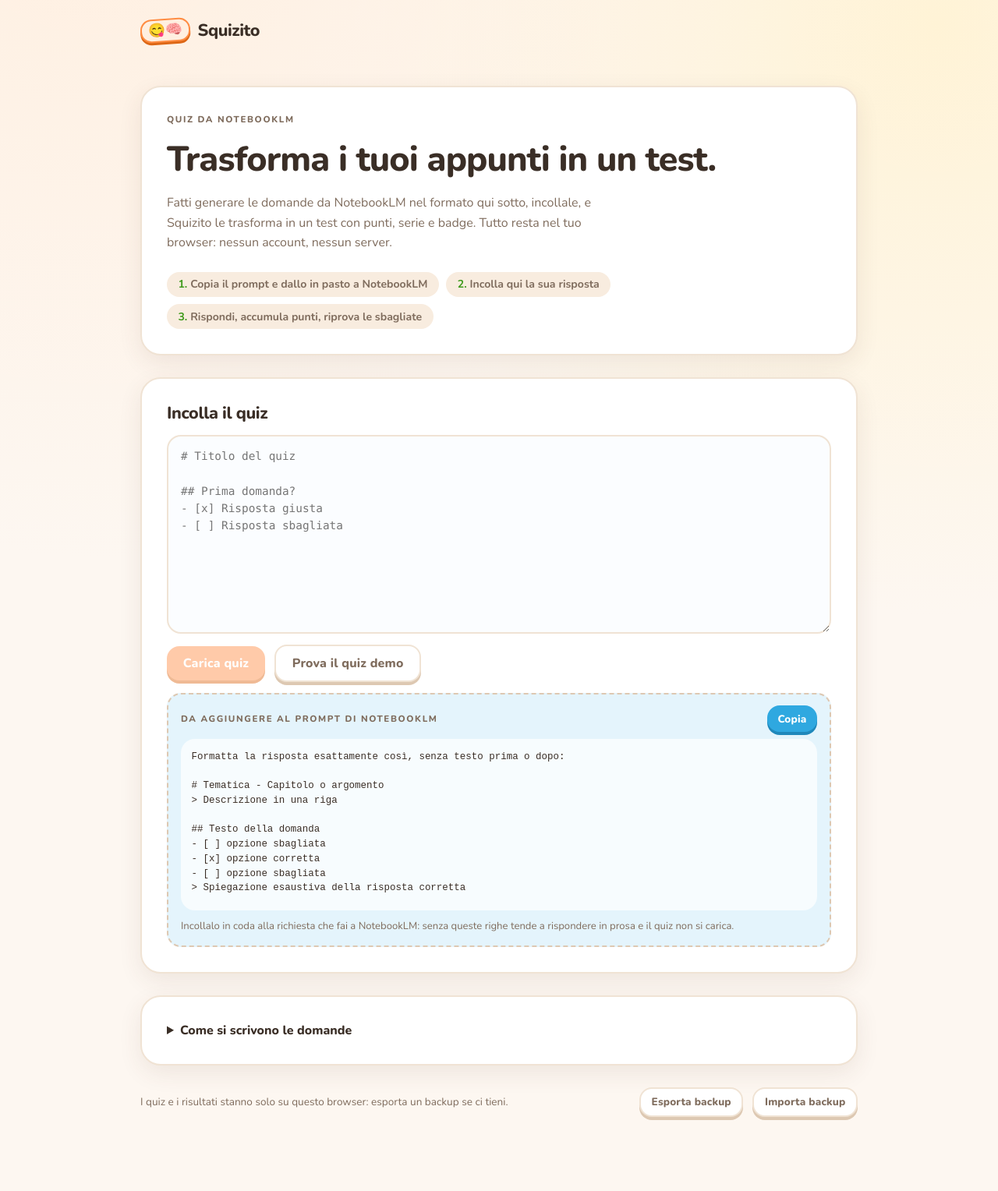
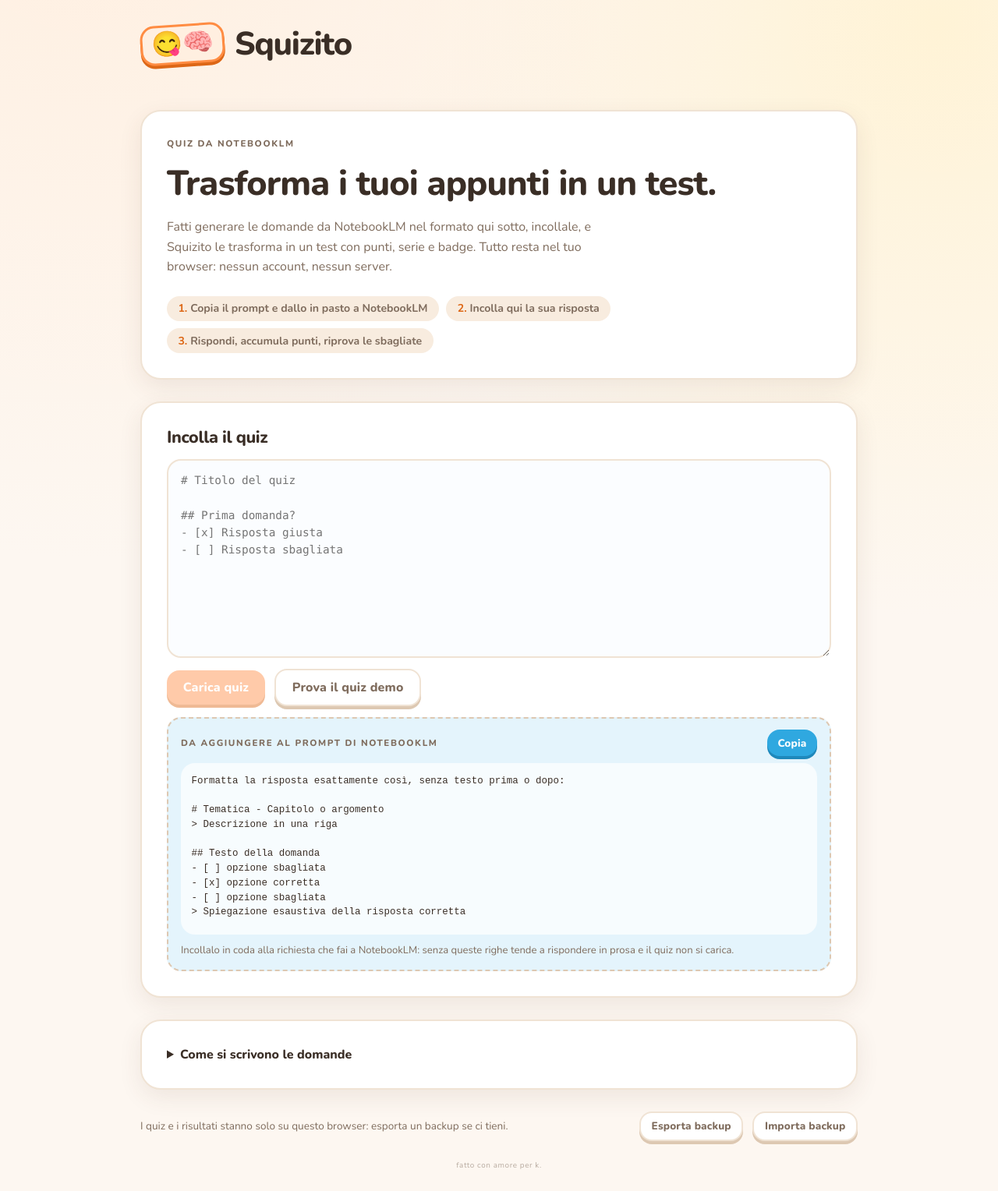
Before and after one commit to vincenzo-mars/squizito, a SvelteKit app: page / in a window 1280 px wide. Shown: the whole page at 78% size. Before the commit the page ends 1497 px from the top, so only its background shows below. Built offline with nearby package versions, Linux system fonts and the light colour scheme.

Commit message:
style: enlarge the wordmark and add the footer note

```diff
--- a/src/routes/+layout.svelte
+++ b/src/routes/+layout.svelte
@@ -24,17 +24,19 @@
 
 {@render children()}
 
+<footer>fatto con amore per k.</footer>
+
 <style>
 	header {
 		width: min(920px, 100% - 2.5rem);
 		margin-inline: auto;
-		padding-top: 1.5rem;
+		padding-top: 1.75rem;
 	}
 
 	.brand {
 		display: inline-flex;
 		align-items: center;
-		gap: 0.6rem;
+		gap: 0.8rem;
 		text-decoration: none;
 		color: var(--ink);
 	}
@@ -42,20 +44,30 @@
 	.mark {
 		display: inline-flex;
 		align-items: center;
-		gap: 2px;
-		padding: 0.25rem 0.5rem;
-		border-radius: 14px;
+		gap: 4px;
+		padding: 0.4rem 0.7rem;
+		border-radius: 18px;
 		background: var(--orange-soft);
-		border: 2px solid var(--orange);
-		font-size: 1.1rem;
+		border: 3px solid var(--orange);
+		font-size: clamp(1.5rem, 4vw, 2rem);
 		line-height: 1;
-		box-shadow: 0 3px 0 var(--orange-dark);
+		box-shadow: 0 4px 0 var(--orange-dark);
 		transform: rotate(-4deg);
 	}
 
 	.name {
-		font-size: 1.35rem;
+		font-size: clamp(1.9rem, 5vw, 2.6rem);
 		font-weight: 800;
-		letter-spacing: -0.02em;
+		letter-spacing: -0.03em;
+	}
+
+	footer {
+		width: min(920px, 100% - 2.5rem);
+		margin: -2.5rem auto 1.25rem;
+		text-align: center;
+		font-size: 0.62rem;
+		letter-spacing: 0.06em;
+		color: var(--ink-soft);
+		opacity: 0.55;
 	}
 </style>
--- a/src/routes/+page.svelte
+++ b/src/routes/+page.svelte
@@ -287,7 +287,7 @@
 	}
 
 	.steps strong {
-		color: var(--green-dark);
+		color: var(--orange-dark);
 	}
 
 	h2 {
--- a/src/routes/quiz/+page.svelte
+++ b/src/routes/quiz/+page.svelte
@@ -316,9 +316,9 @@
 	}
 
 	.segment.active {
-		background: var(--green-soft);
-		border-color: var(--green);
-		box-shadow: 0 var(--depth) 0 var(--green-dark);
+		background: var(--orange-soft);
+		border-color: var(--orange);
+		box-shadow: 0 var(--depth) 0 var(--orange-dark);
 	}
 
 	.toggles {
```
